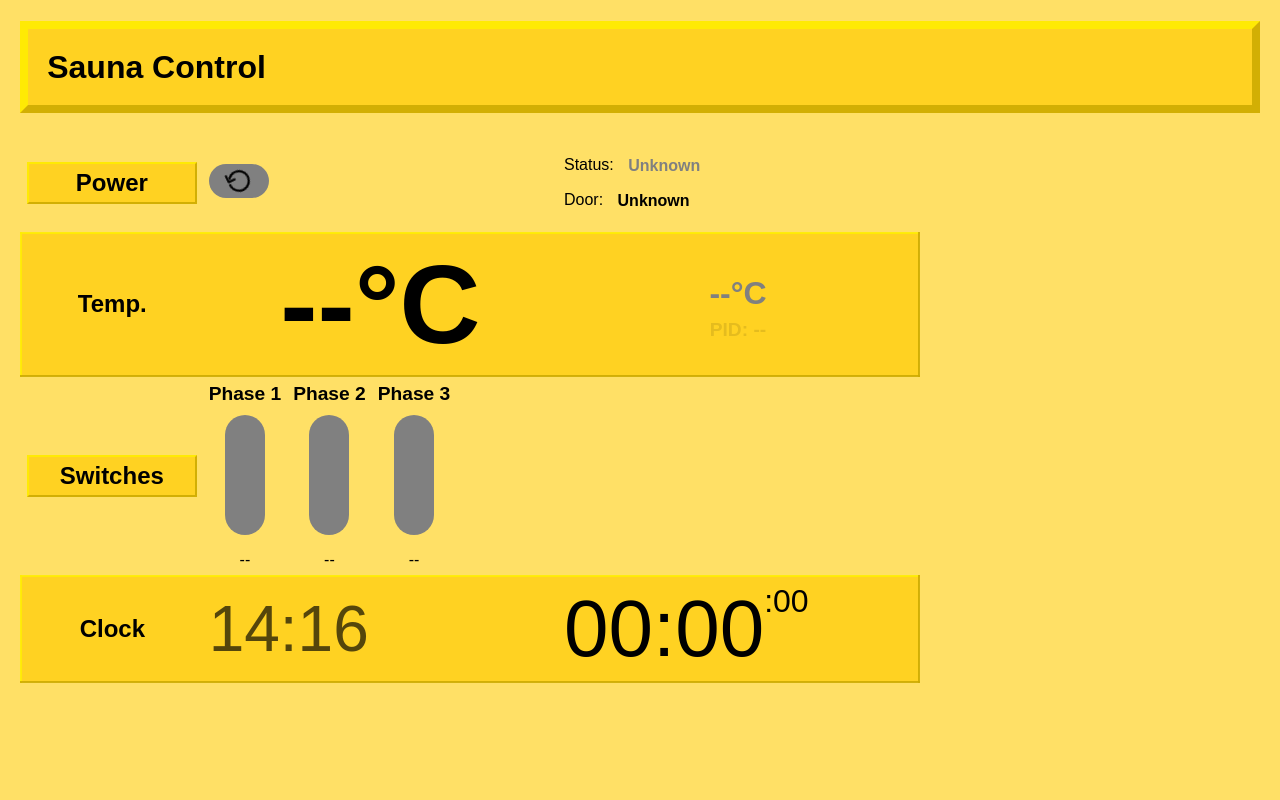
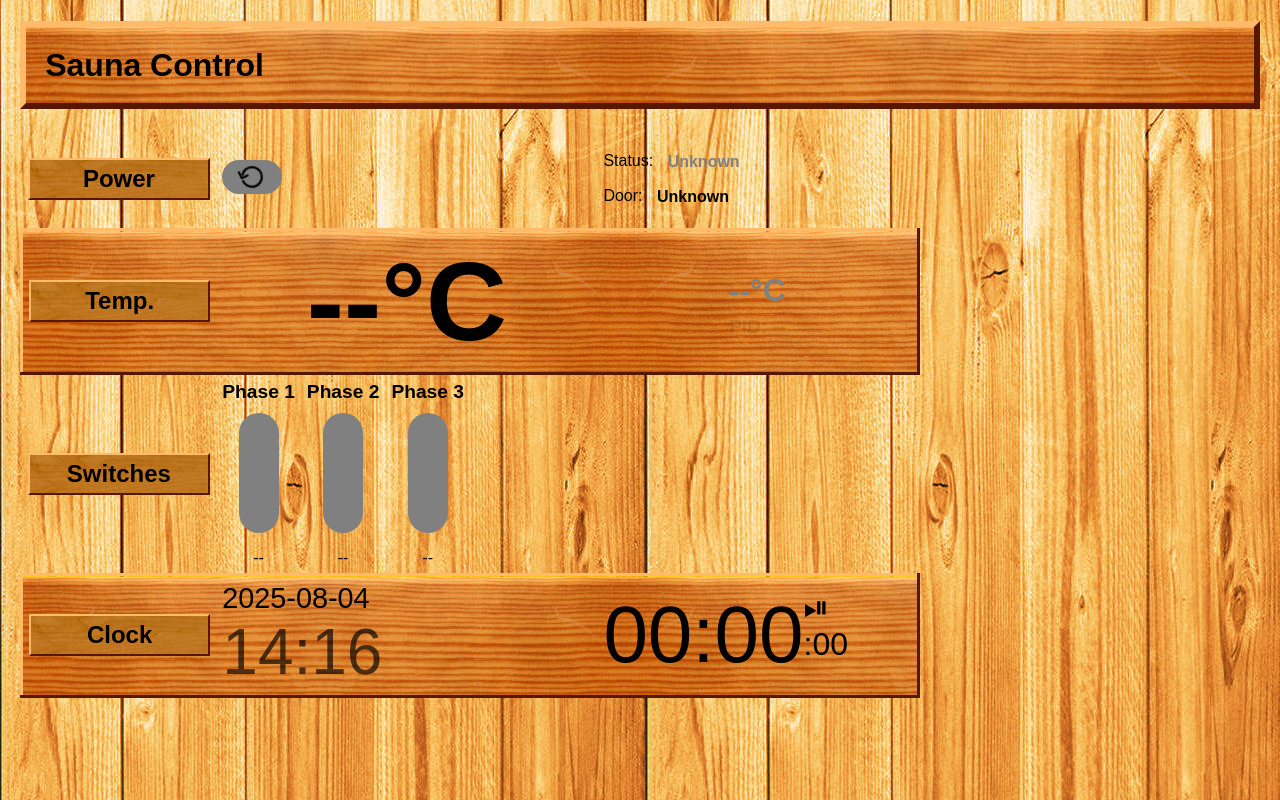
Before and after one commit to petaflot/saunactrl, a plain HTML site: page data/index.html in a window 1280 px wide. Drawn offline with Linux system fonts and the light colour scheme.

Commit message:
pretty background, improved timer

```diff
--- a/data/index.html
+++ b/data/index.html
@@ -10,11 +10,11 @@
 </head>
 
 <body>
-  <h1>Sauna Control</h1>
+  <h1 id="title">Sauna Control</h1>
 
   <table>
-    <tr class="tr-odd">
-      <td><h2 class="odd">Power</h2></td>
+    <tr class="odd" id="tr_power">
+      <td><h2 class="odd" id="title_power">Power</h2></td>
       <td>
         <label id="powerWrap" class="switch modeUnknown" role="button" aria-label="Power toggle">
           <input type="checkbox" id="powerToggle" />
@@ -46,8 +46,8 @@
       </td>
     </tr>
 
-    <tr class="tr-even">
-      <td><h2 class="even">Temp.</h2></td>
+    <tr class="even" id="tr_temp">
+      <td><h2 class="even" id="title_temp">Temp.</h2></td>
       <td>
         <p id="currentTemp" class="currentTemp">--°C</p>
       </td>
@@ -61,8 +61,8 @@
       </td>
     </tr>
 
-    <tr class="tr-odd">
-      <td><h2 class="odd">Switches</h2></td>
+    <tr class="odd" id="tr_switches">
+      <td><h2 class="odd" id="title_switches">Switches</h2></td>
       <td>
         <div class="relays-row" role="group" aria-label="Phase switches">
 
@@ -93,14 +93,23 @@
 
       </td>
     </tr>
-    <tr class="tr-even clock">
+    <tr class="even clock" id="tr_clock">
       <td><h2 class="even">Clock</h2></td>
       <td>
-		<div class="clock-hm"><span id="clock-hm">--:--</span></div><!--div class="clock-s"><span id="clock-s">:00</span></div-->
+		<div class="clock-cal"><span id="clock-cal"></span></div>
+		<div class="clock-hm"><span id="clock-hm">--:--</span></div>
       </td>
       <td>
           <div class="timerContainer" title="Click to reset timer">
-		<div class="timer-hm"><span id="timer-hm">00:00</span></div><div class="timer-s"><span id="timer-s">:00</span></div>
+		<div class="timer-hm">
+			<span id="timer-hm">00:00</span>
+		</div>
+	  </div>
+	  <div>
+		<div id="timer-ctrl" onclick="enableTimer(!timerEnable)">⏯</div>
+		<div class="timer-s">
+			<span id="timer-s">:00</span>
+		</div>
 	  </div>
       </td>
       </td>
--- a/data/sauna.css
+++ b/data/sauna.css
@@ -8,23 +8,58 @@ body {
 	font-family: sans-serif;
 	margin:20px;
 	background-color: #ffcc0099;
+	--sat: .2; /* initial saturation factor */
 }
+
+body::before {
+      content: "";
+      position: absolute;
+      top: 0; left: 0; right: 0; bottom: 0;
+      background: url('wood_vertical_wall.jpg');
+      filter: saturate(var(--sat));
+      z-index: -1; /* stay behind all content */
+    }
 
 h1{
 	background-color: #ffcc00aa;
 	padding: .6em;
-	border-top: solid 8px #ffee00dd;
-	border-left: solid 8px #ffee00dd;
-	border-bottom: solid 8px #ccaa00dd;
-	border-right: solid 8px #ccaa00dd;
+	border-bottom: solid 6px #561701;
+	border-right: solid 6px #561701;
+	border-top: solid 6px #ffbb6a;
+	border-left: solid 6px #ffbb6a;
+	background-image: url("wood_horizontal_bar.jpg");
+	background-repeat: repeat-x;
 }
 
 h2{
 	text-align: center;
+/*}
+h2.odd{*/
+	background-color: #ffcc00aa;
+	padding: .2em;
+	border-bottom: solid 2px #561701;
+	border-right: solid 2px #561701;
+	border-top: solid 2px #ffbb6a;
+	border-left: solid 2px #ffbb6a;
+	background-image: url("wood_simple.jpg");
 }
 
-.clock-hm, .timer-hm, .clock-s, .timer-s{
+
+.clock-hm, .timer-hm, .clock-s {
 	float: left;
+}
+
+ .timer-s{
+	float: bottom;
+}
+
+#timer-ctrl {
+	float: bottom;
+	font-size: 2em;
+}
+
+.clock-cal{
+	font-size: 1.8em;
 }
 
 .clock-hm{
@@ -40,34 +75,15 @@ h2{
 	font-size: 2em;
 }
 
-/*
-h2.odd{
+tr.even{
 	background-color: #ffcc00aa;
 	padding: .2em;
-	border-top: solid 2px #ffee00dd;
-	border-left: solid 2px #ffee00dd;
-	border-bottom: solid 2px #ccaa00dd;
-	border-right: solid 2px #ccaa00dd;
-}
-*/
-
-h2.odd{
-	background-color: #ffcc00aa;
-	padding: .2em;
-	border-top: solid 2px #ffee00dd;
-	border-left: solid 2px #ffee00dd;
-	border-bottom: solid 2px #ccaa00dd;
-	border-right: solid 2px #ccaa00dd;
-}
-
-.tr-even{
-	border: solid 2px;
-	background-color: #ffcc00aa;
-	padding: .2em;
-	border-top: solid 2px #ffee00dd;
-	border-left: solid 2px #ffee00dd;
-	border-bottom: solid 2px #ccaa00dd;
-	border-right: solid 2px #ccaa00dd;
+	border-bottom: solid 3px #561701;
+	border-right: solid 3px #561701;
+	border-top: solid 3px #ffbb6a;
+	border-left: solid 3px #ffbb6a;
+	background-image: url("wood_horizontal_bar.jpg");
+	background-repeat: repeat-x;
 }
 
 .clock{
--- a/data/sauna.js
+++ b/data/sauna.js
@@ -14,6 +14,8 @@ const lastPillUpdate = [0,0,0]; // per-relay pill reset times
 let mode = "modeUnknown";
 let lastTempValue = null;
 let timerEnable = false;
+let timerSetSeconds = 0;
+let timerCurrentmsSeconds = 0;
 
 // Configurable independent half-lives (seconds)
 const halfLifeColor = 7;    // power/relay color saturation half-life
@@ -48,7 +50,9 @@ function expDecay(val0, t, halfLife, min=0){
 function updateTimer(){
   var now = new Date();
   clock = document.getElementById("clock-hm")
+  cal = document.getElementById("clock-cal")
   clock.textContent = `${now.getHours().toString().padStart(2,'0')}:${now.getMinutes().toString().padStart(2,'0')}`;
+  cal.textContent = `${now.getYear()+1900}-${now.getMonth().toString().padStart(2,'0')}-${now.getDay().toString().padStart(2,'0')}`;
   //const t = (now - lastUpdate)/1000;
 
   if (timerEnable) {
@@ -58,10 +62,10 @@ function updateTimer(){
       var minutes = Math.floor((interval % (1000 * 60 * 60)) / (1000 * 60));
       var seconds = Math.floor((interval % (1000 * 60)) / 1000);
 
-      document.getElementById("timer-hm").innerHTML = "-" + hours.toString().padStart(2,'0') + ":" + minutes.toString().padStart(2,'0');// + ":"; + seconds.toString().padStart(2,'0');
+      document.getElementById("timer-hm").innerHTML = "-" + hours.toString().padStart(2,'0') + ":" + minutes.toString().padStart(2,'0');// + ":" + seconds.toString().padStart(2,'0');
 
-      document.getElementById("timer-hm").style.color = "#bb7722ff";
-      document.getElementById("timer-s").style.color = "#bb7722ff";
+      document.getElementById("timer-hm").style.color = "#005500";
+      document.getElementById("timer-s").style.color = "#005500";
     } else {
       var hours = Math.floor((-interval % (1000 * 60 * 60 * 24)) / (1000 * 60 * 60));
       var minutes = Math.floor((-interval % (1000 * 60 * 60)) / (1000 * 60));
@@ -72,9 +76,8 @@ function updateTimer(){
       document.getElementById("timer-hm").style.color = "#000000";
       document.getElementById("timer-s").style.color = "#000000";
     }
+    document.getElementById("timer-s").innerHTML = ":" + seconds.toString().padStart(2,'0');
   }
-
-  document.getElementById("timer-s").innerHTML = ":" + seconds.toString().padStart(2,'0');
 
 }
 
@@ -82,8 +85,16 @@ function updateTimer(){
 function updateVisuals(){
   const now = Date.now();
   const t = (now - lastUpdate)/1000;
-  const sat = expDecay(sat0, t, halfLifeColor);
+  const sat = 100;//expDecay(sat0, t, halfLifeColor);
   const size = expDecay(size0, t, halfLifeSize, sizeMin);
+
+  // --- Background saturation ---
+  document.body.style.setProperty("--sat", sat/100);
+  document.getElementById("title").style.filter = "saturate(" + sat/100 + ")";
+  document.getElementById("title_power").style.filter = "saturate(" + sat/100 + ")";
+  document.getElementById("title_switches").style.filter = "saturate(" + sat/100 + ")";
+  document.getElementById("tr_temp").style.filter = "saturate(" + sat/100 + ")";
+  document.getElementById("tr_clock").style.filter = "saturate(" + sat/100 + ")";
 
   // --- Power switch ---
   const slider = document.querySelector("#powerWrap .slider");
@@ -111,14 +122,12 @@ function updateVisuals(){
       let hue = mode.startsWith("on") ? hueOn : hueOff;
       if (mode === "modeUnknown") slider.style.backgroundColor = "hsl(0,0%,50%)";
       else slider.style.backgroundColor = `hsl(${hue}, ${sat}%, ${lightness}%)`;
+
       knobPower.style.width = knobPower.style.height = size + "px";
-      // center knob vertically within rail:
       const railHeight = parseFloat(getComputedStyle(slider).height) || 34;
       knobPower.style.top = (railHeight-size)/2 + "px";
-
       const railWidth = parseFloat(getComputedStyle(slider).width) || 60;
       knobPower.style.left = (railWidth-size)/2 + "px";
-      //const translateX = (mode.startsWith("on")) ? (railWidth-nominalKnob - 8) : -8;
       const translateX = (mode.startsWith("off")) ? -(railWidth-nominalKnob-4)/2 : (railWidth-nominalKnob-4)/2;
       knobPower.style.transform = `translateX(${translateX}px)`;
     }
@@ -237,7 +246,25 @@ function handlePowerToggle(ev){
   }
 }
 
+function enableTimer(en) {
+  if (en) {
+    document.getElementById("timer-ctrl").innerHTML = "⏸";
+    if (countDownDate == false) {
+      countDownDate = new Date().getTime()+timerSetSeconds*1000;
+    } else {
+      countDownDate = new Date().getTime()-timerCurrentmsSeconds;
+    }
+    timerEnable = true;
+  } else {
+    timerCurrentmsSeconds = new Date().getTime() - countDownDate;
+    document.getElementById("timer-ctrl").innerHTML = "⏯";
+    timerEnable = false;
+  }
+}
+
+
 window.onload=function(){
+  countDownDate = false;
   // open socket
   ws=new WebSocket("ws://"+window.location.host+"/ws");
   ws.onmessage=(event)=>{
@@ -265,10 +292,9 @@ window.onload=function(){
 
       if (data.enabled) {
           setMode("on");
-	  //timerEnable = true;
 	} else {
 	  setMode("off");
-	  timerEnable = false;
+	  enableTimer(false);
 	}
     } catch(e){ console.error("Parse error:",e); }
   };
@@ -293,17 +319,19 @@ window.onload=function(){
     timeDisplay_hm.onclick=()=>{
       const val=prompt("Enter new timer value in minutes:","");
       if (val!==null){
-	//if (val=="") {
-	//  timerEnable = true;
-        //} else
-	if (val>0) {
-	  timerEnable = true;
-  	  countDownDate = new Date().getTime()+val*60000;
-	//} else {
-	//  timerEnable = false;
-  	//  countDownDate = new Date().getTime()-val*60000;
+	if (val=="") {
+	  enableTimer(false);
+	  countDownDate = false
+          var hours = Math.floor((timerSetSeconds*1000 % (1000 * 60 * 60 * 24)) / (1000 * 60 * 60));
+          var minutes = Math.floor((timerSetSeconds*1000 % (1000 * 60 * 60)) / (1000 * 60));
+          var seconds = Math.floor((timerSetSeconds*1000 % (1000 * 60)) / 1000);
+          document.getElementById("timer-hm").innerHTML = "-" + hours.toString().padStart(2,'0') + ":" + minutes.toString().padStart(2,'0');// + ":" + seconds.toString().padStart(2,'0');
+          document.getElementById("timer-s").innerHTML = ":" + seconds.toString().padStart(2,'0');
+        } else if (val>=0) {
+          timerSetSeconds = val*60;
+	  enableTimer(true);
+          updateTimer();
 	}
-        updateTimer();
       }
     };
   }
```
Also changed, not shown: data/wood_horizontal_bar.jpg (added), data/wood_simple.jpg (added), data/wood_vertical_wall.jpg (added), 1 other file.
